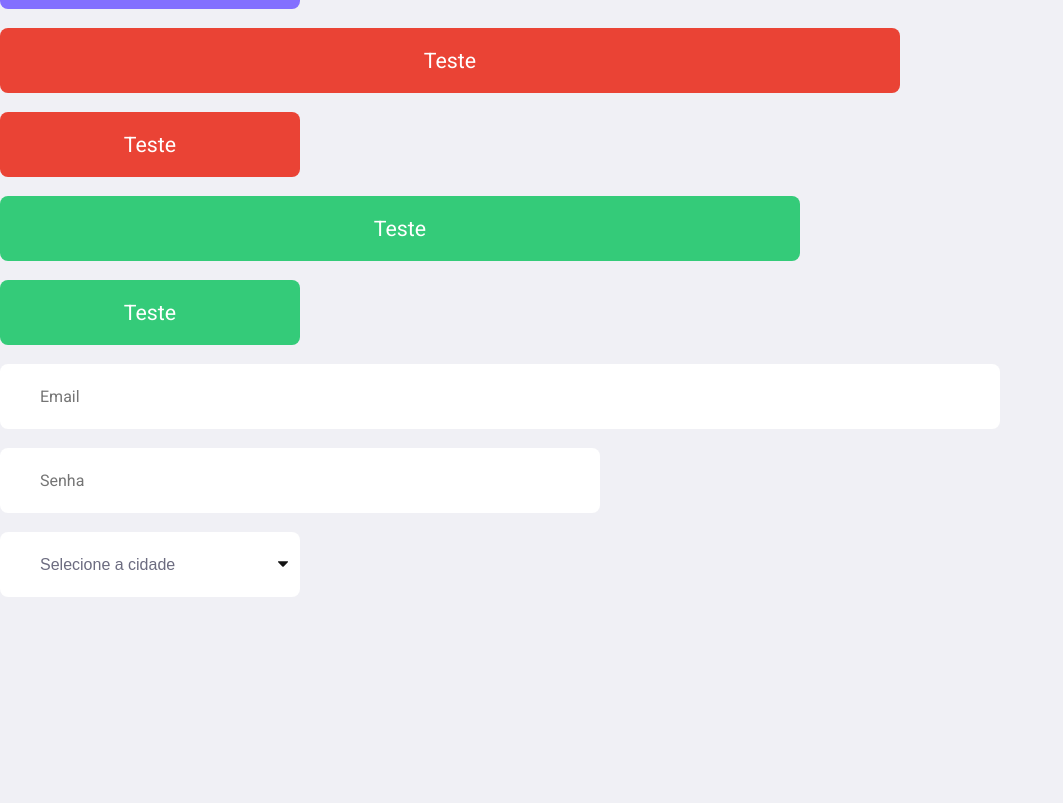
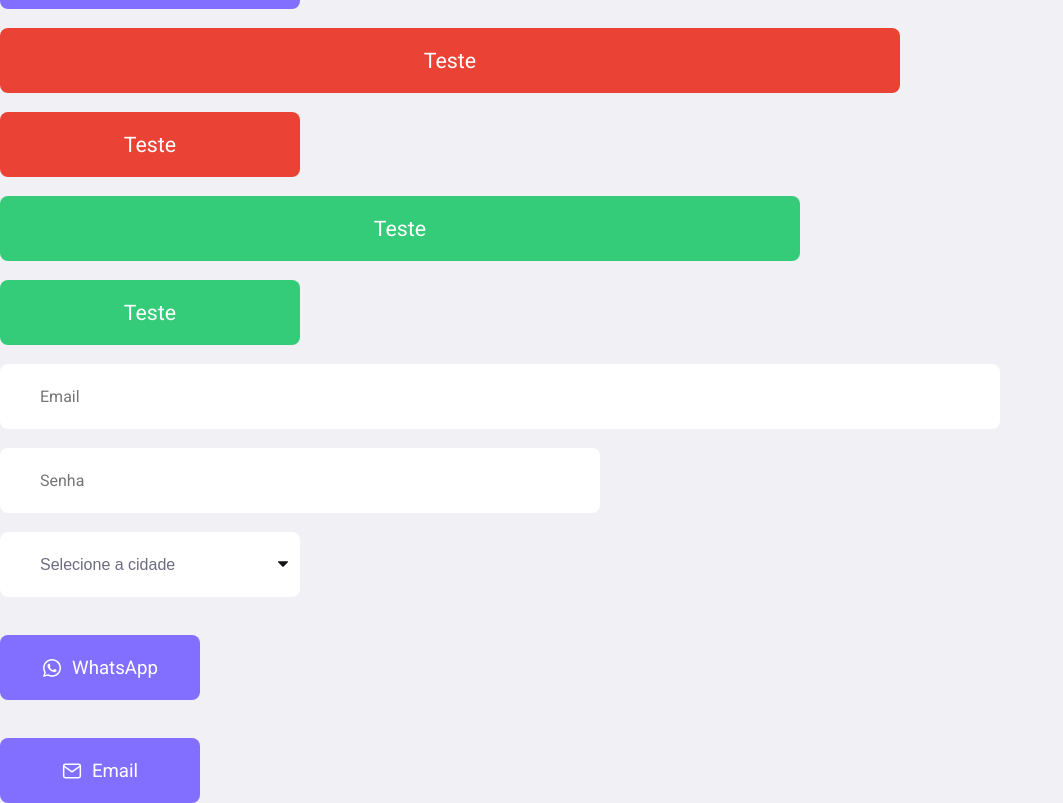
Before and after one commit to KevinAlvss/EcoHub, a React (Create React App) app: page / in a window 1280 px wide. Shown: the part 346-1149 px from the top of the page, without its empty margins (0-1063 px from the left). Before the commit the page ends 943 px from the top, so only its background shows below. Built offline with nearby package versions, Linux system fonts and the light colour scheme.

Commit message:
feat: add ButtonRedirection component

```diff
--- /dev/null
+++ b/src/components/ButtonRedirection/index.tsx
@@ -0,0 +1,43 @@
+import { DefaultButton, ImageContainer } from "./styles";
+
+import email from "../../images/email.svg";
+import whatsapp from "../../images/whatsapp.svg";
+
+interface Props extends React.HTMLAttributes<HTMLButtonElement> {
+  redirectionType: "whatsapp" | "email";
+  url: string;
+}
+
+export function ButtonRedirection(props: Props) {
+  return (
+    <DefaultButton {...props} onClick={() => redirect(props.url)}>
+      {props.redirectionType === "email" ? <WhatsAppButton /> : <EmailButton />}
+    </DefaultButton>
+  );
+}
+
+function WhatsAppButton() {
+  return (
+    <>
+      <ImageContainer>
+        <img src={whatsapp} alt="whatsapp-logo" />
+        <p>WhatsApp</p>
+      </ImageContainer>
+    </>
+  );
+}
+
+function EmailButton() {
+  return (
+    <>
+      <ImageContainer>
+        <img src={email} alt="email-logo" />
+        <p>Email</p>
+      </ImageContainer>
+    </>
+  );
+}
+
+function redirect(url : string){
+    window.open(url, '_blank');
+}
--- /dev/null
+++ b/src/components/ButtonRedirection/styles.ts
@@ -0,0 +1,31 @@
+import styled from "styled-components";
+
+export const DefaultButton = styled.button`
+  background-color: var(--primary-color);
+  color: var(--white);
+  border: none;
+  border-radius: 8px;
+  font-size: 14pt;
+  width: 200px;
+  text-transform: capitalize;
+  display: flex;
+  align-items: center;
+  justify-content: center;
+  height: var(--button-height);
+`;
+
+export const ImageContainer = styled.div`
+  height: var(--button-height);
+  display: flex;
+  align-items: center;
+  justify-content: center;
+
+  > img {
+    height: 20px;
+    width: 20px;
+  }
+
+  > p {
+    margin-left: 10px;
+  }
+`;
--- a/src/components/index.ts
+++ b/src/components/index.ts
@@ -6,3 +6,4 @@ export { Container } from "./Container";
 export { Header } from "./Header";
 export { InputDefault } from "./InputDefault";
 export { InputSelect } from "./InputSelect";
+export { ButtonRedirection } from "./ButtonRedirection";
--- a/src/pages/home/index.tsx
+++ b/src/pages/home/index.tsx
@@ -1,6 +1,7 @@
 import {
   ButtonGreen,
   ButtonRed,
+  ButtonRedirection,
   ButtonWithIcon,
   ButtonWithoutIcon,
   Container,
@@ -36,6 +37,12 @@ export function Home() {
       <br />
       <br />
       <InputSelect optionTitle="Selecione a cidade" options={options} />
+      <br />
+      <br />
+      <ButtonRedirection redirectionType={"email"} url="#"/>
+      <br />
+      <br />
+      <ButtonRedirection redirectionType={"whatsapp"} url="#"/>
     </Container>
   );
 }
--- a/src/styles/global.css
+++ b/src/styles/global.css
@@ -40,3 +40,7 @@ h6 {
   color: var(--title-color);
   font-family: Ubuntu;
 }
+
+button:hover{
+  cursor: pointer;
+}
```
Also changed, not shown: src/images/email.svg (added), src/images/whatsapp.svg (added).
